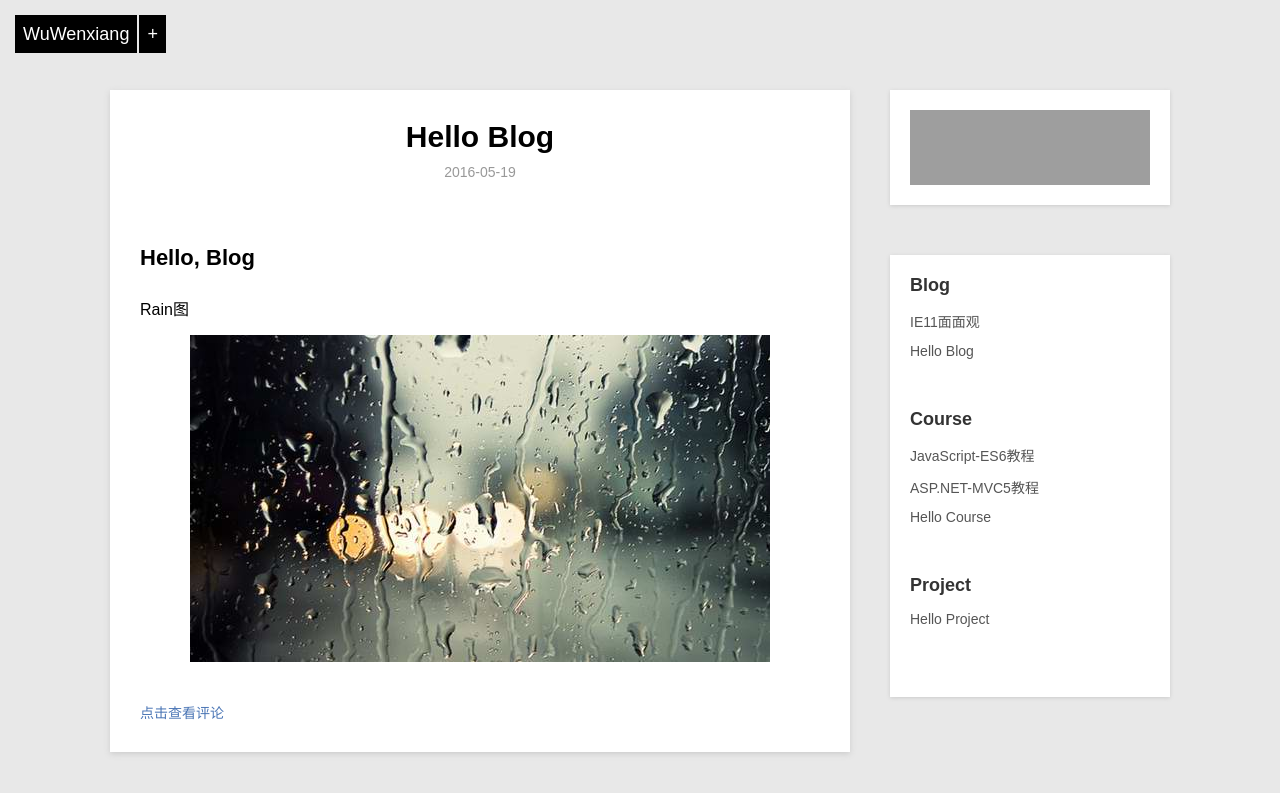
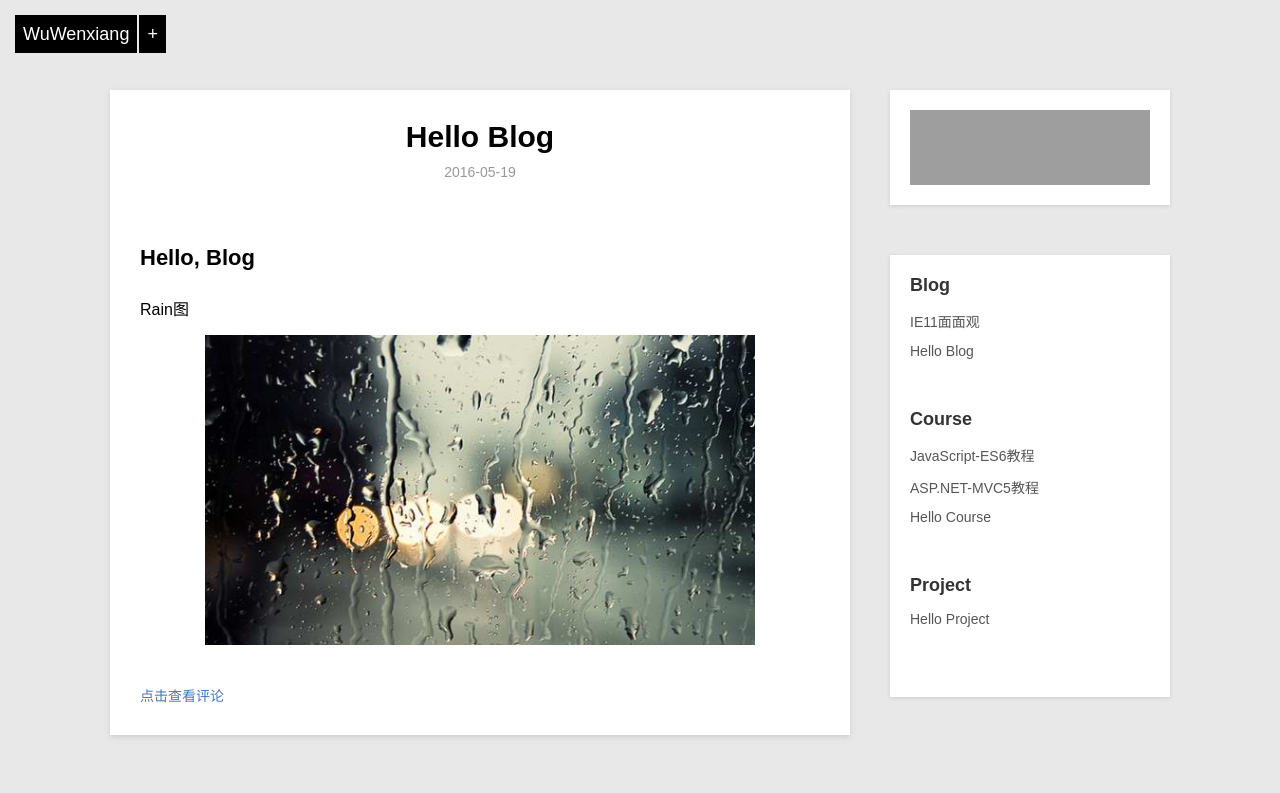
Before and after one commit to wu-wenxiang/wu-wenxiang.github.io, a Jekyll site: the page built from _posts/blog/2016-05-19-hello-blog.md, in a window 1280 px wide. Shown: the top 793 px of the page. Built offline with Jekyll 4.4.1, drawn with Linux system fonts in a browser that asks for light colours; grey boxes are pictures that could not be loaded.

Commit message:
iamge maxwidth 670->550

```diff
--- a/css/default.css
+++ b/css/default.css
@@ -63,7 +63,7 @@ pre ol{margin-left:25px;list-style-type:decimal;}
 .entry ol{margin-bottom:25px;margin-left:25px;}
 .entry ol li{margin-bottom:5px;list-style:decimal;line-height:1.1em;}
 .entry blockquote{margin-left:25px;font-size:14px;font-style:italic}
-.entry img{max-width:670px;display:block;margin:10px auto;}
+.entry img{max-width:550px;display:block;margin:10px auto;}
 
 
 .index-content .aside {
```
